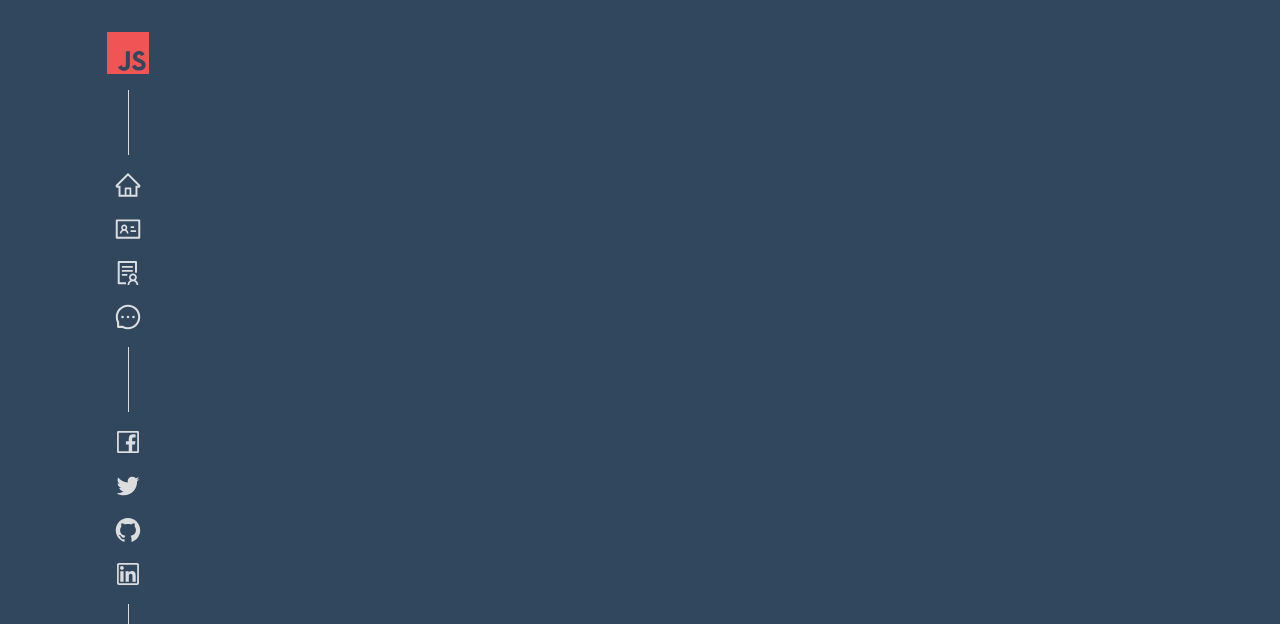
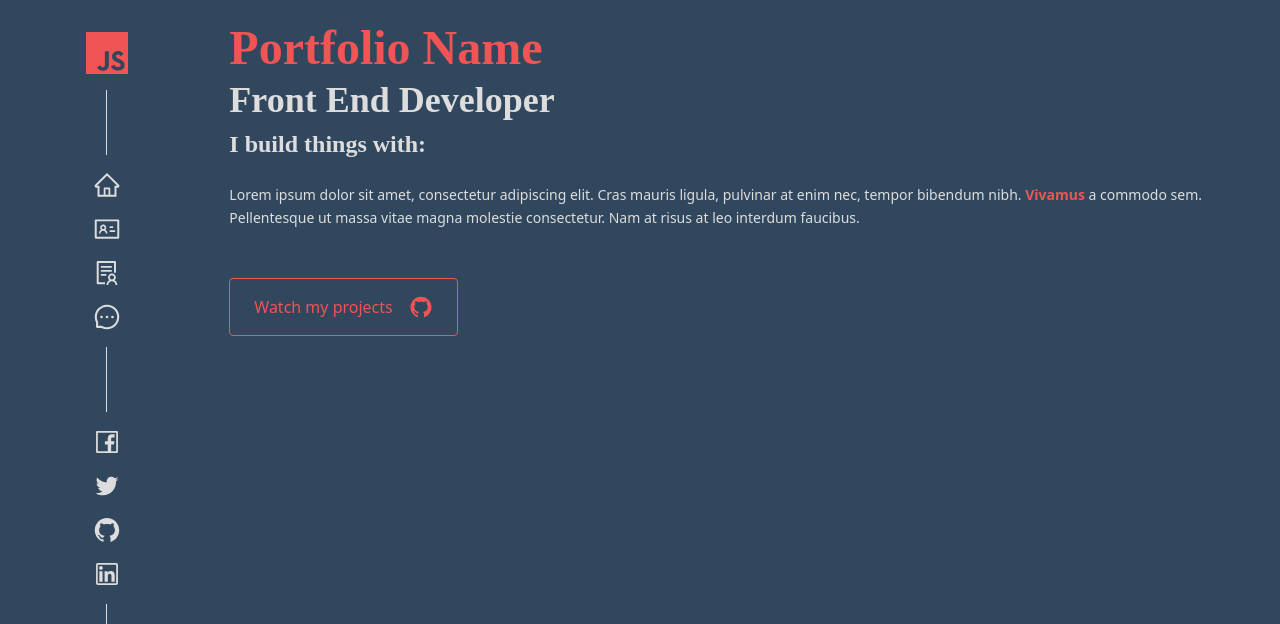
Before and after one commit to MarcPerezdeTudela/sample-portfolio, a Next.js app: page / in a window 1280 px wide. Shown: the top 624 px of the page. Built offline with nearby package versions, Linux system fonts and the light colour scheme.

Commit message:
feat: add hero section

```diff
--- a/package.json
+++ b/package.json
@@ -9,6 +9,7 @@
     "prepare": "husky install"
   },
   "dependencies": {
+    "@headlessui/react": "^1.4.2",
     "@tailwindui/react": "^0.1.1",
     "next": "12.0.7",
     "react": "17.0.2",
--- /dev/null
+++ b/src/components/CustomLink.tsx
@@ -0,0 +1,12 @@
+interface CustomLinkProps {
+  children?: React.ReactNode
+}
+const CustomLink = ({ children }: CustomLinkProps) => {
+  return (
+    <a className="text-secondary font-bold hover:underline" href="#">
+      {children}
+    </a>
+  )
+}
+
+export default CustomLink
--- /dev/null
+++ b/src/components/TextCarousel.tsx
@@ -0,0 +1,35 @@
+import { useState, useEffect } from 'react'
+import { Transition } from '@headlessui/react'
+
+const text = ['React', 'Nextjs', 'Javascript', 'Typescrypt', 'HTML5', 'CSS']
+
+const TextCarousel = () => {
+  const [isMoving, setIsMoving] = useState(false)
+  const [counter, setCounter] = useState(0)
+  useEffect(() => {
+    setInterval(() => {
+      setIsMoving(true)
+    }, 3000)
+  }, [])
+  return (
+    <>
+      <Transition
+        show={!isMoving}
+        leave="transform transition duration-[1000ms]"
+        leaveFrom="translate-x-0 opacity-100"
+        leaveTo="translate-x-[80px] opacity-0"
+        enter="transform transition duration-[1000ms]"
+        enterFrom="translate-x-[-80px] opacity-0"
+        enterTo="translate-x-0 opacity-100"
+        afterLeave={() => {
+          setIsMoving(false)
+          setCounter((counter + 1) % text.length)
+        }}
+      >
+        <p className="text-secondary text-4xl font-title">{text[counter]}</p>
+      </Transition>
+    </>
+  )
+}
+
+export default TextCarousel
--- a/src/components/layout/Footer.tsx
+++ b/src/components/layout/Footer.tsx
@@ -1,5 +1,5 @@
 const Footer: React.FunctionComponent = () => {
-  return <footer className="h-12 col-span-8 bg-primary"></footer>
+  return <footer className="h-12 col-span-10"></footer>
 }
 
 export default Footer
--- a/src/components/layout/Layout.tsx
+++ b/src/components/layout/Layout.tsx
@@ -7,9 +7,9 @@ interface LayoutProps {
 
 const Layout: React.FunctionComponent = ({ children }: LayoutProps) => {
   return (
-    <div className="grid grid-cols-10 ">
+    <div className="bg-primary grid grid-cols-12 ">
       <SideBar />
-      <main className="h-screen col-span-8">{children}</main>
+      <main className="flex flex-col h-screen col-span-10">{children}</main>
       <Footer />
     </div>
   )
--- a/src/components/layout/SideBar.tsx
+++ b/src/components/layout/SideBar.tsx
@@ -15,7 +15,7 @@ const SideBar: React.FunctionComponent = () => {
   const logoSize = 42
 
   return (
-    <nav className="row-span-2 col-span-2 bg-primary">
+    <nav className="row-span-2 col-span-2">
       <div className="flex flex-col h-screen justify-between items-center sticky top-0">
         <div className="pt-8 pb-4 transition transform duration-300 hover:cursor-pointer hover:-translate-y-1 hover:scale-125">
           <SiJavascript className="fill-secondary" size={logoSize} />
--- /dev/null
+++ b/src/components/sections/HeroSection.tsx
@@ -0,0 +1,33 @@
+import { AiOutlineGithub } from 'react-icons/ai'
+import CustomLink from '@/components/CustomLink'
+import TextCarousel from '../TextCarousel'
+
+const HeroSection = () => {
+  return (
+    <section className="flex h-min flex-col pt-6 px-4 pr-6">
+      <h1 className="text-secondary font-title text-5xl font-semibold">
+        Portfolio Name
+      </h1>
+      <h2 className="text-primaryText font-title text-4xl font-semibold pt-2">
+        Front End Developer
+      </h2>
+      <h3 className="overflow-hidden text-primaryText font-title text-2xl font-semibold pt-2">
+        I build things with: <TextCarousel />
+      </h3>
+      <p className="text-primaryText leading-relaxed text-sm pt-6">
+        Lorem ipsum dolor sit amet, consectetur adipiscing elit. Cras mauris
+        ligula, pulvinar at enim nec, tempor bibendum nibh.{' '}
+        <CustomLink>Vivamus</CustomLink> a commodo sem. Pellentesque ut massa
+        vitae magna molestie consectetur. Nam at risus at leo interdum faucibus.
+      </p>
+      <a
+        className="flex whitespace-nowrap mt-12 bg-transparent hover:bg-secondary/[.08] text-secondary px-6 py-4 border border-secondary rounded w-min"
+        href="#"
+      >
+        Watch my projects <AiOutlineGithub className="ml-4" size={24} />
+      </a>
+    </section>
+  )
+}
+
+export default HeroSection
--- a/src/pages/index.tsx
+++ b/src/pages/index.tsx
@@ -1,13 +1,15 @@
+import HeroSection from '@/components/sections/HeroSection'
 import type { NextPage } from 'next'
 import Head from 'next/head'
 
 const Home: NextPage = () => {
   return (
-    <div className="bg-primary min-h-screen">
+    <div className="min-h-screen">
       <Head>
         <title>Create Next App</title>
         <link rel="icon" href="/favicon.ico" />
       </Head>
+      <HeroSection />
     </div>
   )
 }
--- a/styles/globals.css
+++ b/styles/globals.css
@@ -2,8 +2,18 @@
 @import 'tailwindcss/components';
 @import 'tailwindcss/utilities';
 
+@import url('https://fonts.googleapis.com/css2?family=Roboto:wght@900&family=Source+Sans+Pro:wght@700&display=swap');
+@import url('https://fonts.googleapis.com/css2?family=Roboto:wght@100&display=swap');
 * {
   padding: 0;
   margin: 0;
   box-sizing: border-box;
 }
+
+::-webkit-scrollbar {
+  width: 5px;
+  background: #30475e;
+}
+::-webkit-scrollbar-thumb {
+  background: #f05454;
+}
--- a/tailwind.config.js
+++ b/tailwind.config.js
@@ -9,6 +9,10 @@ module.exports = {
       },
       keyframes: {},
       animation: {},
+
+      fontFamily: {
+        title: ['Source Sans Pro'],
+      },
     },
   },
   variants: {
```
Also changed, not shown: 1 other file (tests, documents, lock files or other folders).
